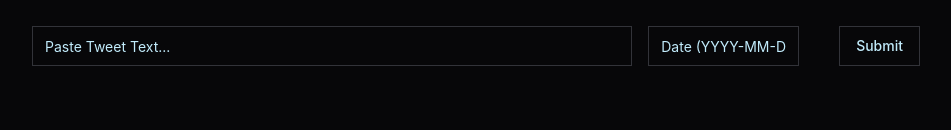
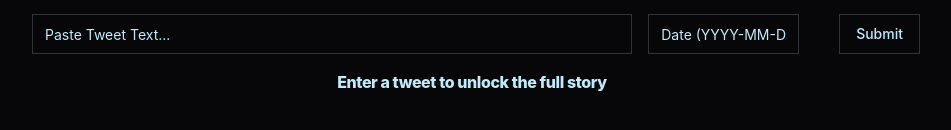
Before and after one commit to CollinQ/tweee, a React (Create React App) app in the folder tweee/: page / in a window 1280 px wide. Shown: the part 394-524 px from the top of the page, without its empty margins (168-1119 px from the left). Built offline with nearby package versions, Linux system fonts and the light colour scheme.

Commit message:
more info

```diff
--- a/tweee/src/app/Home.jsx
+++ b/tweee/src/app/Home.jsx
@@ -134,6 +134,9 @@ export default function Home () {
                         <Button variant="inputMatch" disabled="true" onClick={handleClick}>Loading...</Button>
                     </div>}
                 </div>
+                <h1 className="text-1xl font-extrabold tracking-tight lg:text-1xl text-accent-foreground text-center">
+                    Enter a tweet to unlock the full story
+                </h1>
                 {dateError && (
                     <p className="text-red-500">Date must be in YYYY-MM-DD format</p>
                 )}
```
